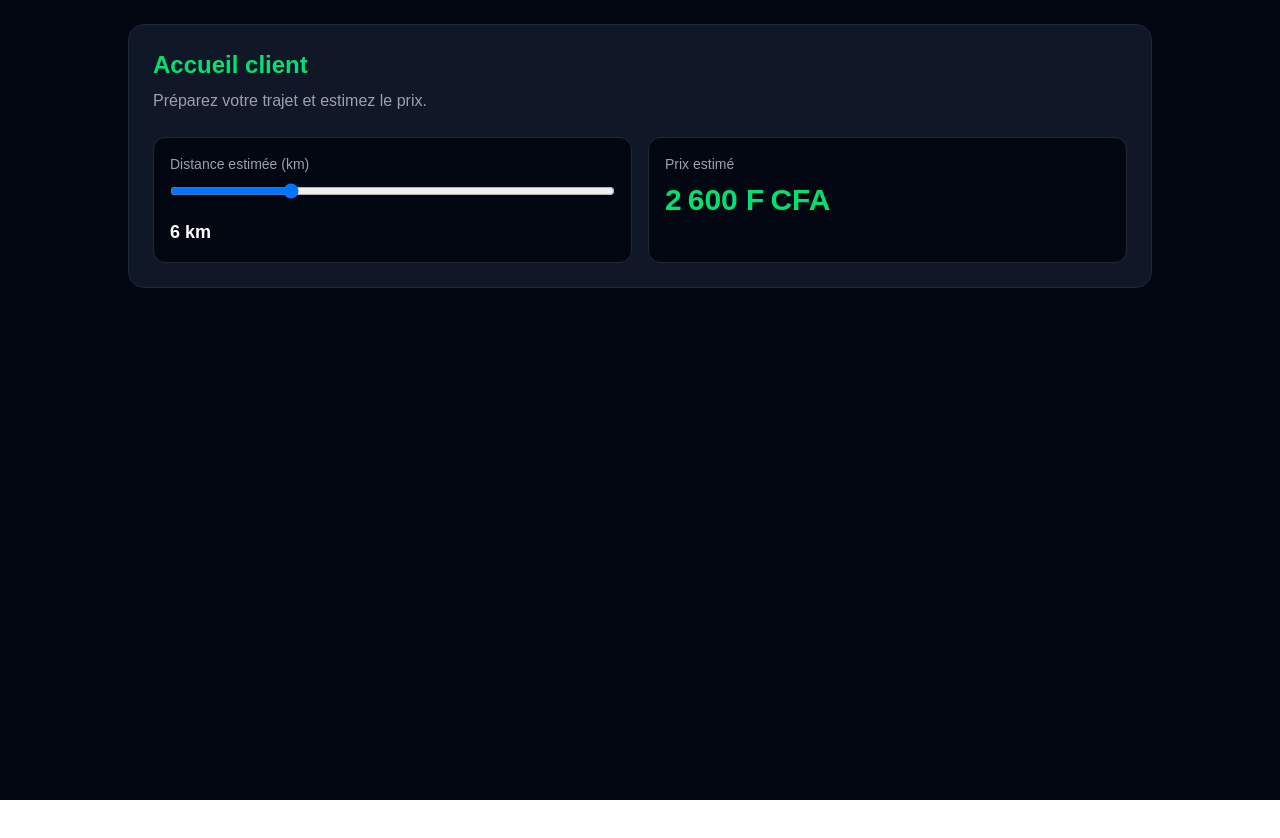
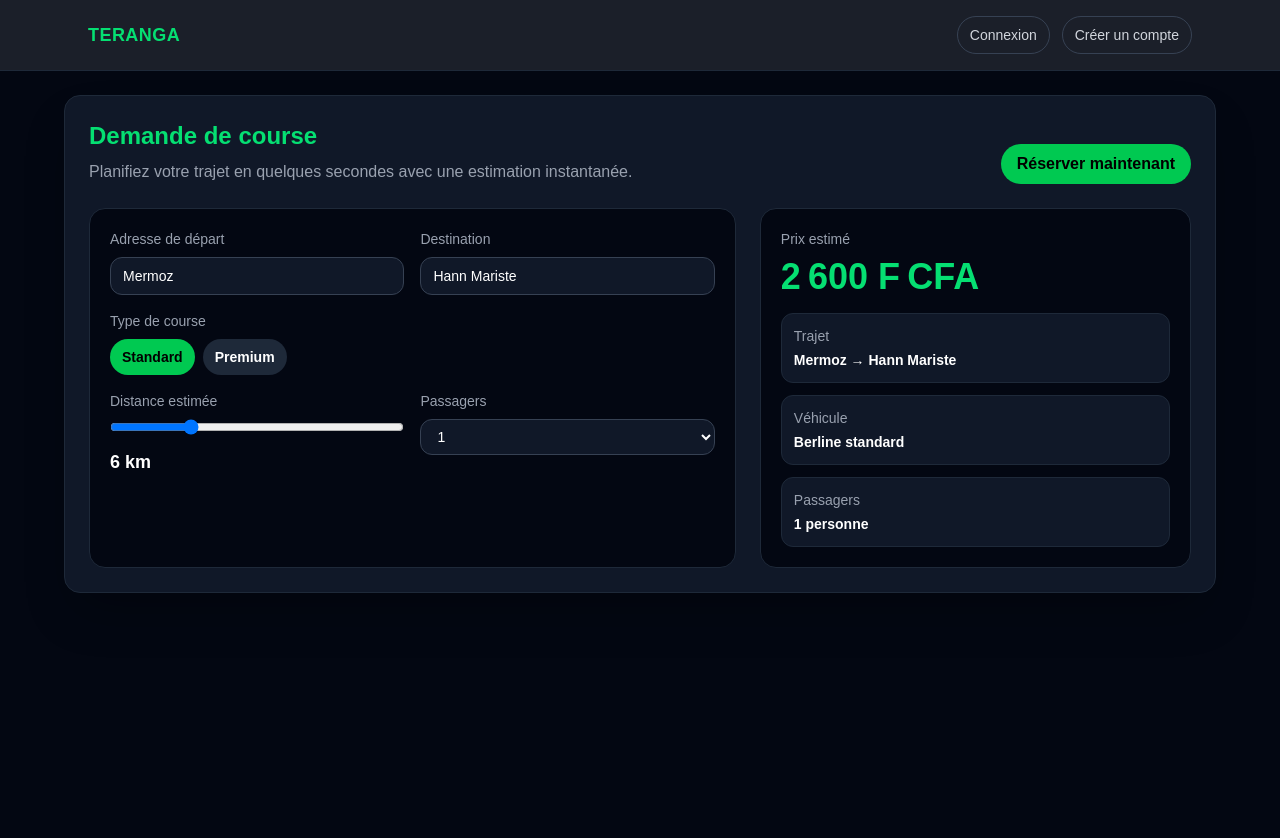
Before and after one commit to macalouboubaa-lab/teranga, a Next.js app: page /client/home in a window 1280 px wide. Shown: the top 838 px of the page. Before the commit the page ends 800 px from the top, so only its background shows below. Built offline with nearby package versions, Linux system fonts and the light colour scheme.

Commit message:
feat: refresh landing and dashboard UX

```diff
--- a/app/auth/login/page.tsx
+++ b/app/auth/login/page.tsx
@@ -3,7 +3,7 @@
 
 import { useState } from "react";
 import { useRouter } from "next/navigation";
-import { supabase } from "@/lib/supabaseClient";
+import { getSupabaseClient } from "@/lib/supabaseClient";
 
 export default function LoginPage() {
   const router = useRouter();
@@ -16,8 +16,17 @@ export default function LoginPage() {
     setLoading(true);
     setError("");
 
+    if (!email.trim() || !password) {
+      setError("Veuillez saisir votre email et votre mot de passe.");
+      setLoading(false);
+      return;
+    }
+
+    try {
+      const supabase = getSupabaseClient();
+
       const { data, error: authError } = await supabase.auth.signInWithPassword({
-      email,
+        email: email.trim().toLowerCase(),
         password,
       });
 
@@ -29,7 +38,12 @@ export default function LoginPage() {
 
       const role = data.user?.user_metadata?.role;
       router.push(role === "driver" ? "/driver/home" : "/client/home");
+    } catch (err) {
+      setError("Une erreur inattendue est survenue. Veuillez réessayer.");
+      console.error(err);
+    } finally {
       setLoading(false);
+    }
   }
 
   return (
--- a/app/client/home/page.tsx
+++ b/app/client/home/page.tsx
@@ -1,21 +1,71 @@
 "use client";
 
 import { useState } from "react";
-import { calculatePrice, formatFCFA } from "@/lib/pricing";
+import { calculatePrice, formatFCFA, type RideType } from "@/lib/pricing";
 
 export default function ClientHomePage() {
+  const [pickup, setPickup] = useState("Mermoz");
+  const [destination, setDestination] = useState("Hann Mariste");
   const [distance, setDistance] = useState(6);
-  const price = calculatePrice(distance);
+  const [rideType, setRideType] = useState<RideType>("standard");
+  const [passengers, setPassengers] = useState(1);
+
+  const price = calculatePrice(distance, rideType);
 
   return (
     <main className="min-h-screen bg-gray-950 p-6 text-white">
-      <div className="mx-auto max-w-5xl rounded-2xl border border-gray-800 bg-gray-900 p-6">
-        <h1 className="text-2xl font-bold text-green-400">Accueil client</h1>
-        <p className="mt-2 text-gray-400">Préparez votre trajet et estimez le prix.</p>
+      <div className="mx-auto max-w-6xl rounded-2xl border border-gray-800 bg-gray-900 p-6 shadow-2xl shadow-black/30">
+        <div className="flex flex-col gap-2 md:flex-row md:items-end md:justify-between">
+          <div>
+            <h1 className="text-2xl font-bold text-green-400">Demande de course</h1>
+            <p className="mt-2 text-gray-400">Planifiez votre trajet en quelques secondes avec une estimation instantanée.</p>
+          </div>
+          <button className="rounded-full bg-green-500 px-4 py-2 font-semibold text-black transition hover:bg-green-400">
+            Réserver maintenant
+          </button>
+        </div>
 
-        <div className="mt-6 grid gap-4 md:grid-cols-2">
-          <div className="rounded-xl border border-gray-800 bg-gray-950 p-4">
-            <label className="mb-2 block text-sm text-gray-400">Distance estimée (km)</label>
+        <div className="mt-6 grid gap-6 lg:grid-cols-[1.2fr_0.8fr]">
+          <div className="rounded-2xl border border-gray-800 bg-gray-950 p-5">
+            <div className="grid gap-4 md:grid-cols-2">
+              <label className="text-sm text-gray-400">
+                <span className="mb-2 block">Adresse de départ</span>
+                <input
+                  value={pickup}
+                  onChange={(e) => setPickup(e.target.value)}
+                  className="w-full rounded-xl border border-gray-700 bg-gray-900 px-3 py-2 text-white outline-none focus:border-green-500"
+                />
+              </label>
+
+              <label className="text-sm text-gray-400">
+                <span className="mb-2 block">Destination</span>
+                <input
+                  value={destination}
+                  onChange={(e) => setDestination(e.target.value)}
+                  className="w-full rounded-xl border border-gray-700 bg-gray-900 px-3 py-2 text-white outline-none focus:border-green-500"
+                />
+              </label>
+            </div>
+
+            <div className="mt-4">
+              <p className="mb-2 text-sm text-gray-400">Type de course</p>
+              <div className="flex flex-wrap gap-2">
+                {(["standard", "premium"] as RideType[]).map((type) => (
+                  <button
+                    key={type}
+                    type="button"
+                    onClick={() => setRideType(type)}
+                    className={`rounded-full px-3 py-2 text-sm font-semibold ${rideType === type ? "bg-green-500 text-black" : "bg-gray-800 text-white"}`}
+                  >
+                    {type === "standard" ? "Standard" : "Premium"}
+                  </button>
+                ))}
+              </div>
+            </div>
+
+            <div className="mt-4 grid gap-4 md:grid-cols-2">
+              <label className="text-sm text-gray-400">
+                <span className="mb-2 block">Distance estimée</span>
                 <input
                   type="range"
                   min="1"
@@ -24,12 +74,43 @@ export default function ClientHomePage() {
                   onChange={(e) => setDistance(Number(e.target.value))}
                   className="w-full"
                 />
-            <p className="mt-3 text-lg font-semibold">{distance} km</p>
+                <p className="mt-2 text-lg font-semibold text-white">{distance} km</p>
+              </label>
+
+              <label className="text-sm text-gray-400">
+                <span className="mb-2 block">Passagers</span>
+                <select
+                  value={passengers}
+                  onChange={(e) => setPassengers(Number(e.target.value))}
+                  className="w-full rounded-xl border border-gray-700 bg-gray-900 px-3 py-2 text-white outline-none focus:border-green-500"
+                >
+                  {[1, 2, 3, 4].map((value) => (
+                    <option key={value} value={value}>
+                      {value}
+                    </option>
+                  ))}
+                </select>
+              </label>
+            </div>
           </div>
 
-          <div className="rounded-xl border border-gray-800 bg-gray-950 p-4">
+          <div className="rounded-2xl border border-gray-800 bg-gray-950 p-5">
             <p className="text-sm text-gray-400">Prix estimé</p>
-            <p className="mt-2 text-3xl font-bold text-green-400">{formatFCFA(price)}</p>
+            <p className="mt-2 text-4xl font-bold text-green-400">{formatFCFA(price)}</p>
+            <div className="mt-4 space-y-3 text-sm text-gray-300">
+              <div className="rounded-xl border border-gray-800 bg-gray-900 p-3">
+                <p className="text-gray-400">Trajet</p>
+                <p className="mt-1 font-semibold text-white">{pickup} → {destination}</p>
+              </div>
+              <div className="rounded-xl border border-gray-800 bg-gray-900 p-3">
+                <p className="text-gray-400">Véhicule</p>
+                <p className="mt-1 font-semibold text-white">{rideType === "premium" ? "Berline premium" : "Berline standard"}</p>
+              </div>
+              <div className="rounded-xl border border-gray-800 bg-gray-900 p-3">
+                <p className="text-gray-400">Passagers</p>
+                <p className="mt-1 font-semibold text-white">{passengers} personne{passengers > 1 ? "s" : ""}</p>
+              </div>
+            </div>
           </div>
         </div>
       </div>
--- /dev/null
+++ b/app/components/Navbar.tsx
@@ -0,0 +1,30 @@
+import Link from "next/link";
+
+const links = [
+  { href: "/auth/login", label: "Connexion" },
+  { href: "/auth/register", label: "Créer un compte" },
+];
+
+export default function Navbar() {
+  return (
+    <header className="border-b border-gray-800 bg-gray-950/90 backdrop-blur">
+      <div className="mx-auto flex max-w-6xl items-center justify-between px-6 py-4">
+        <Link href="/" className="text-lg font-semibold tracking-wide text-green-400">
+          TERANGA
+        </Link>
+
+        <nav className="flex items-center gap-3 text-sm text-gray-300">
+          {links.map((link) => (
+            <Link
+              key={link.href}
+              href={link.href}
+              className="rounded-full border border-gray-700 px-3 py-2 transition hover:border-green-500 hover:text-white"
+            >
+              {link.label}
+            </Link>
+          ))}
+        </nav>
+      </div>
+    </header>
+  );
+}
--- a/app/driver/home/page.tsx
+++ b/app/driver/home/page.tsx
@@ -1,19 +1,41 @@
 "use client";
 
-import { useState } from "react";
+import { useMemo, useState } from "react";
 import { formatFCFA } from "@/lib/pricing";
+
+type RideRequest = {
+  id: number;
+  pickup: string;
+  destination: string;
+  fare: number;
+  eta: string;
+};
+
+const initialRequests: RideRequest[] = [
+  { id: 1, pickup: "Mermoz", destination: "Plateau", fare: 6800, eta: "4 min" },
+  { id: 2, pickup: "Hann", destination: "Fass", fare: 5400, eta: "8 min" },
+  { id: 3, pickup: "Liberté 6", destination: "Médina", fare: 7600, eta: "12 min" },
+];
 
 export default function DriverHomePage() {
   const [isOnline, setIsOnline] = useState(false);
-  const earnings = 125000;
+  const [requests, setRequests] = useState(initialRequests);
+  const [acceptedRide, setAcceptedRide] = useState<RideRequest | null>(null);
+
+  const earnings = useMemo(() => 125000 + (acceptedRide ? acceptedRide.fare : 0), [acceptedRide]);
+
+  function acceptRequest(request: RideRequest) {
+    setAcceptedRide(request);
+    setRequests((current) => current.filter((item) => item.id !== request.id));
+  }
 
   return (
     <main className="min-h-screen bg-gray-950 p-6 text-white">
-      <div className="mx-auto max-w-5xl rounded-2xl border border-gray-800 bg-gray-900 p-6">
-        <div className="flex items-center justify-between">
+      <div className="mx-auto max-w-6xl rounded-2xl border border-gray-800 bg-gray-900 p-6 shadow-2xl shadow-black/30">
+        <div className="flex flex-col gap-4 md:flex-row md:items-center md:justify-between">
           <div>
             <h1 className="text-2xl font-bold text-green-400">Accueil chauffeur</h1>
-            <p className="mt-2 text-gray-400">Gérez votre disponibilité et vos revenus.</p>
+            <p className="mt-2 text-gray-400">Gérez votre disponibilité, les courses à accepter et vos revenus.</p>
           </div>
           <button
             onClick={() => setIsOnline((value) => !value)}
@@ -23,14 +45,60 @@ export default function DriverHomePage() {
           </button>
         </div>
 
-        <div className="mt-6 grid gap-4 md:grid-cols-2">
+        <div className="mt-6 grid gap-4 md:grid-cols-3">
           <div className="rounded-xl border border-gray-800 bg-gray-950 p-4">
             <p className="text-sm text-gray-400">Revenus du jour</p>
             <p className="mt-2 text-3xl font-bold text-green-400">{formatFCFA(earnings)}</p>
           </div>
           <div className="rounded-xl border border-gray-800 bg-gray-950 p-4">
             <p className="text-sm text-gray-400">Courses en attente</p>
-            <p className="mt-2 text-3xl font-bold">3</p>
+            <p className="mt-2 text-3xl font-bold">{requests.length}</p>
+          </div>
+          <div className="rounded-xl border border-gray-800 bg-gray-950 p-4">
+            <p className="text-sm text-gray-400">Statut</p>
+            <p className="mt-2 text-xl font-semibold text-white">{isOnline ? "Prêt à recevoir des courses" : "Vous êtes actuellement hors ligne"}</p>
+          </div>
+        </div>
+
+        <div className="mt-6 grid gap-4 lg:grid-cols-[1.1fr_0.9fr]">
+          <div className="rounded-2xl border border-gray-800 bg-gray-950 p-5">
+            <h2 className="text-lg font-semibold text-green-400">Courses disponibles</h2>
+            <div className="mt-4 space-y-3">
+              {requests.map((request) => (
+                <div key={request.id} className="rounded-xl border border-gray-800 bg-gray-900 p-3">
+                  <div className="flex items-center justify-between gap-3">
+                    <div>
+                      <p className="font-semibold text-white">{request.pickup} → {request.destination}</p>
+                      <p className="mt-1 text-sm text-gray-400">Arrivée estimée : {request.eta}</p>
+                    </div>
+                    <div className="text-right">
+                      <p className="text-sm text-gray-400">Gain estimé</p>
+                      <p className="font-semibold text-green-400">{formatFCFA(request.fare)}</p>
+                    </div>
+                  </div>
+                  <button
+                    type="button"
+                    onClick={() => acceptRequest(request)}
+                    className="mt-3 rounded-full bg-green-500 px-3 py-2 text-sm font-semibold text-black transition hover:bg-green-400"
+                  >
+                    Accepter
+                  </button>
+                </div>
+              ))}
+            </div>
+          </div>
+
+          <div className="rounded-2xl border border-gray-800 bg-gray-950 p-5">
+            <h2 className="text-lg font-semibold text-green-400">Course active</h2>
+            {acceptedRide ? (
+              <div className="mt-4 rounded-xl border border-green-500/30 bg-green-500/10 p-4">
+                <p className="text-sm text-green-300">Course acceptée</p>
+                <p className="mt-2 text-xl font-semibold text-white">{acceptedRide.pickup} → {acceptedRide.destination}</p>
+                <p className="mt-2 text-sm text-gray-300">Montant estimé : {formatFCFA(acceptedRide.fare)}</p>
+              </div>
+            ) : (
+              <p className="mt-4 text-sm text-gray-400">Aucune course acceptée pour le moment. Activez votre statut pour commencer à recevoir des demandes.</p>
+            )}
           </div>
         </div>
       </div>
--- a/app/layout.tsx
+++ b/app/layout.tsx
@@ -1,6 +1,7 @@
 import type { Metadata } from "next";
 import { Geist, Geist_Mono } from "next/font/google";
 import "./globals.css";
+import Navbar from "./components/Navbar";
 
 const geistSans = Geist({
   variable: "--font-geist-sans",
@@ -13,8 +14,8 @@ const geistMono = Geist_Mono({
 });
 
 export const metadata: Metadata = {
-  title: "Create Next App",
-  description: "Generated by create next app",
+  title: "Teranga | VTC & Livraison au Sénégal",
+  description: "Réservez un trajet ou devenez chauffeur avec Teranga, la mobilité locale au Sénégal.",
 };
 
 export default function RootLayout({
@@ -24,10 +25,13 @@ export default function RootLayout({
 }>) {
   return (
     <html
-      lang="en"
+      lang="fr"
       className={`${geistSans.variable} ${geistMono.variable} h-full antialiased`}
     >
-      <body className="min-h-full flex flex-col">{children}</body>
+      <body className="min-h-full bg-gray-950 text-white">
+        <Navbar />
+        {children}
+      </body>
     </html>
   );
 }
--- a/app/page.tsx
+++ b/app/page.tsx
@@ -1,58 +1,54 @@
-/*
+import Link from "next/link";
+
+const highlights = [
+  "Trajets rapides à Dakar et partout au Sénégal",
+  "Tarification claire avant chaque course",
+  "Chauffeurs proches et disponibles en temps réel",
+];
+
 export default function Home() {
   return (
-    <div className="min-h-screen bg-gray-100 flex items-center justify-center">
-      <div className="text-center">
-        <h1 className="text-4xl font-bold text-green-600 mb-4">
-          🇸🇳 TERANGA
-        </h1>
-        <p className="text-lg text-gray-700">
-          Application VTC et Livraison - Sénégal
-        </p>
-        <p className="text-sm text-gray-500 mt-4">
-          Carte Mapbox, Supabase, Paiement Wave/Orange Money
-        </p>
-      </div>
-    </div>
-  )
-}
-*/
-/*Connexion a SUPABASE */
-"use client";
+    <main className="min-h-screen bg-[radial-gradient(circle_at_top,_rgba(34,197,94,0.16),_transparent_45%)] px-6 py-16 text-white">
+      <section className="mx-auto flex max-w-6xl flex-col gap-10 lg:flex-row lg:items-end lg:justify-between">
+        <div className="max-w-2xl">
+          <p className="mb-4 inline-flex rounded-full border border-green-500/30 bg-green-500/10 px-3 py-1 text-sm text-green-300">
+            Nouvelle mobilité locale
+          </p>
+          <h1 className="text-4xl font-bold leading-tight sm:text-5xl">
+            Réservez un trajet fiable, rapide et adapté au Sénégal.
+          </h1>
+          <p className="mt-5 text-lg text-gray-300">
+            Teranga simplifie les déplacements urbains et les livraisons avec une expérience moderne pensée pour les clients et les chauffeurs.
+          </p>
 
-import { supabase } from "@/lib/supabaseClient";
-import { useEffect, useState } from "react";
+          <div className="mt-8 flex flex-wrap gap-3">
+            <Link
+              href="/auth/register"
+              className="rounded-full bg-green-500 px-5 py-3 font-semibold text-black transition hover:bg-green-400"
+            >
+              Créer un compte
+            </Link>
+            <Link
+              href="/auth/login"
+              className="rounded-full border border-gray-700 px-5 py-3 font-semibold text-white transition hover:border-green-500"
+            >
+              Se connecter
+            </Link>
+          </div>
+        </div>
 
-export default function Home() {
-  const [status, setStatus] = useState("Connexion...");
-
-  useEffect(() => {
-    async function testConnection() {
-      try {
-        const { error } = await supabase
-          .from("users")
-          .select("count", { count: "exact", head: true });
-        if (error) throw error;
-        setStatus("✅ Connecté à Supabase !");
-      } catch (error) {
-        setStatus("❌ Erreur de connexion");
-        console.error(error);
-      }
-    }
-    testConnection();
-  }, []);
-
-  return (
-    <div className="min-h-screen bg-gray-100 flex items-center justify-center">
-      <div className="text-center">
-        <h1 className="text-4xl font-bold text-green-600 mb-4">
-          🇸🇳 TERANGA
-        </h1>
-        <p className="text-lg text-gray-700 mb-4">
-          Application VTC et Livraison - Sénégal
-        </p>
-        <p className="text-sm text-gray-500">Status : {status}</p>
-      </div>
-    </div>
+        <div className="w-full max-w-md rounded-2xl border border-gray-800 bg-gray-900/80 p-6 shadow-2xl shadow-black/30">
+          <h2 className="text-xl font-semibold text-green-400">Pourquoi Teranga ?</h2>
+          <ul className="mt-4 space-y-3 text-sm text-gray-300">
+            {highlights.map((item) => (
+              <li key={item} className="flex items-start gap-2">
+                <span className="mt-1 text-green-400">•</span>
+                <span>{item}</span>
+              </li>
+            ))}
+          </ul>
+        </div>
+      </section>
+    </main>
   );
 }
--- a/lib/pricing.ts
+++ b/lib/pricing.ts
@@ -1,9 +1,11 @@
-export function calculatePrice(distanceKm: number): number {
-  const BASE = 500
-  const PER_KM = 350
-  const MIN = 1000
-  const total = BASE + distanceKm * PER_KM
-  return Math.max(Math.round(total / 50) * 50, MIN)
+export type RideType = "standard" | "premium";
+
+export function calculatePrice(distanceKm: number, rideType: RideType = "standard"): number {
+  const base = rideType === "premium" ? 900 : 500;
+  const perKm = rideType === "premium" ? 450 : 350;
+  const min = rideType === "premium" ? 1400 : 1000;
+  const total = base + distanceKm * perKm;
+  return Math.max(Math.round(total / 50) * 50, min);
 }
 
 export function formatFCFA(amount: number): string {
@@ -11,5 +13,5 @@ export function formatFCFA(amount: number): string {
     style: "currency",
     currency: "XOF",
     minimumFractionDigits: 0
-  }).format(amount)
+  }).format(amount);
 }
```
Lines whose indentation alone changed are shown as unchanged.
